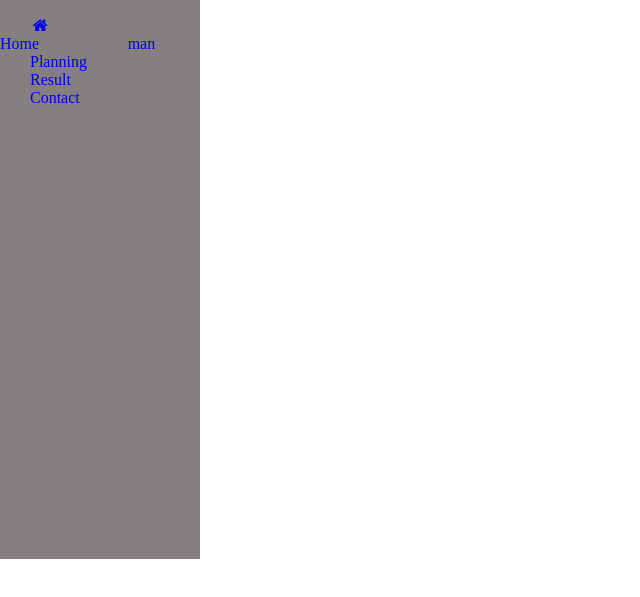
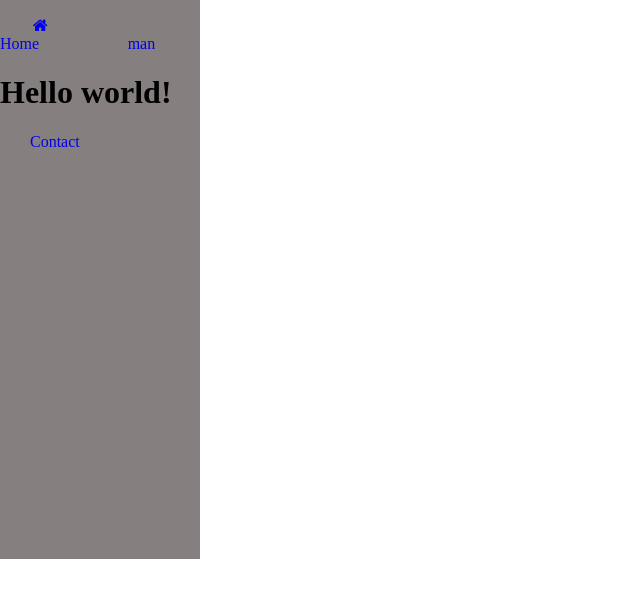
Before and after one commit to VTU9730/veera, a plain HTML site: page index.html in a window 1280 px wide. Shown: the part 41-638 px from the top of the page, without its empty margins (0-640 px from the left). Drawn offline with Linux system fonts and the light colour scheme.

Commit message:
initial changes

```diff
--- a/index.html
+++ b/index.html
@@ -14,8 +14,8 @@
         <a href="#home"><i class="fa fa-fw fa-home"></i> <br>Home</a>
         <a href="&#xf2b9"><i class="fa fa-fw fa-office"></i> man</a><br>
 
-        <a href="#">Planning</a>
-        <a href="#">Result</a>
+        <h1>Hello world!</h1>
+        <!-- <a href="#">Result</a> -->
         <a href="#">Contact</a>
     </div>
 </body>
```
